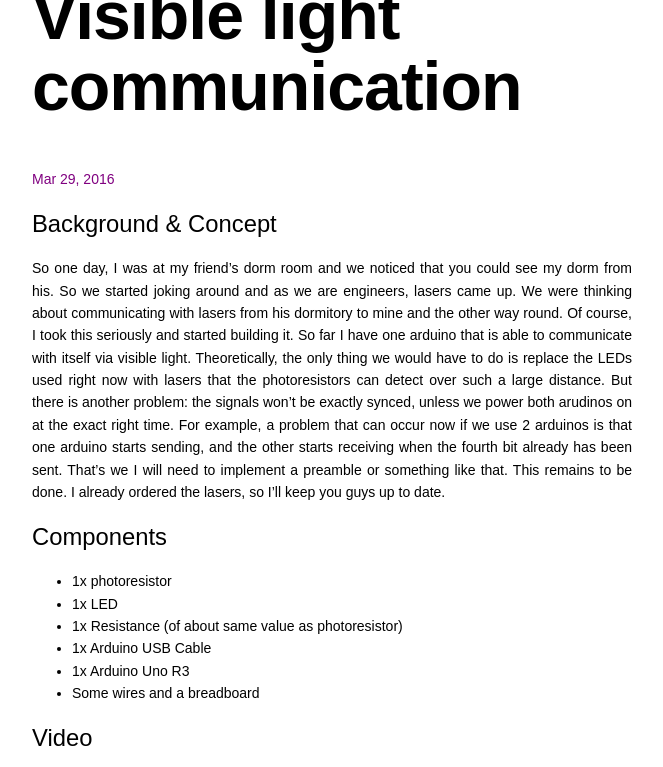
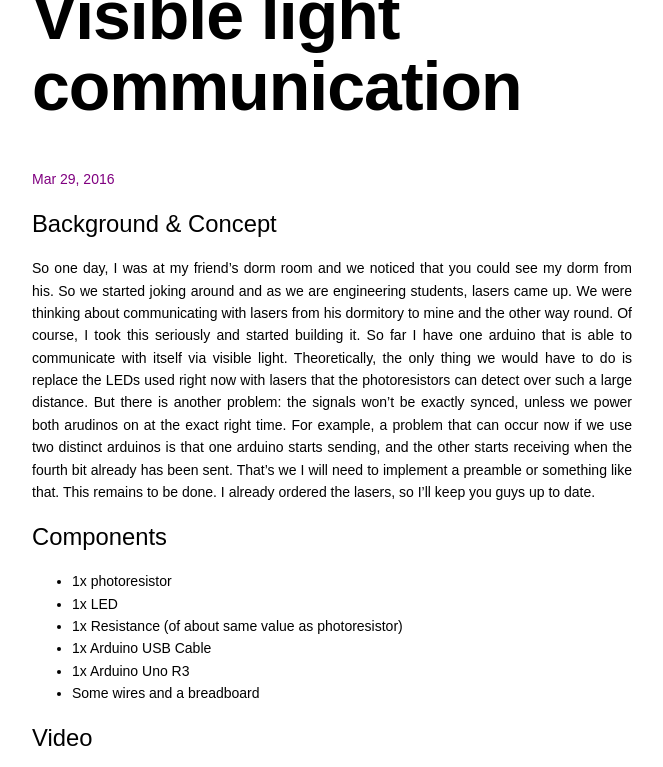
Before and after one commit to RobbertH/robberth.github.io, a Jekyll site: the page built from _posts/projects/2016-03-29-visible-light-communication.markdown, in a window 1280 px wide and 900 px high, scrolled down 416 px, cut to the strip 0-767 px from the top of the window. Shown: the whole strip, without its empty margins (208-871 px from the left). Built offline with Jekyll 4.4.1, drawn with Linux system fonts in a browser that asks for light colours.

Commit message:
typo corrections

```diff
--- a/_posts/projects/2016-03-29-visible-light-communication.markdown
+++ b/_posts/projects/2016-03-29-visible-light-communication.markdown
@@ -6,7 +6,7 @@ categories: projects
 ---
 <h2>Background & Concept</h2>
 So one day, I was at my friend's dorm room and we noticed that you could see my
-dorm from his. So we started joking around and as we are engineers, lasers came up.
+dorm from his. So we started joking around and as we are engineering students, lasers came up.
 We were thinking about communicating with lasers from his dormitory to mine and the
 other way round. Of course, I took this seriously and started building it. So far
 I have one arduino that is able to communicate with itself via visible light.
@@ -14,7 +14,7 @@ Theoretically, the only thing we would have to do is replace the LEDs used right
 with lasers that the photoresistors can detect over such a large distance. But
 there is another problem: the signals won't be exactly synced, unless we power both
 arudinos on at the exact right time. For example, a problem that can occur now if
-we use 2 arduinos is that one arduino starts sending, and the other starts receiving
+we use two distinct arduinos is that one arduino starts sending, and the other starts receiving
 when the fourth bit already has been sent. That's we I will need to implement a
 preamble or something like that. This remains to be done. I already ordered the
 lasers, so I'll keep you guys up to date.
```
